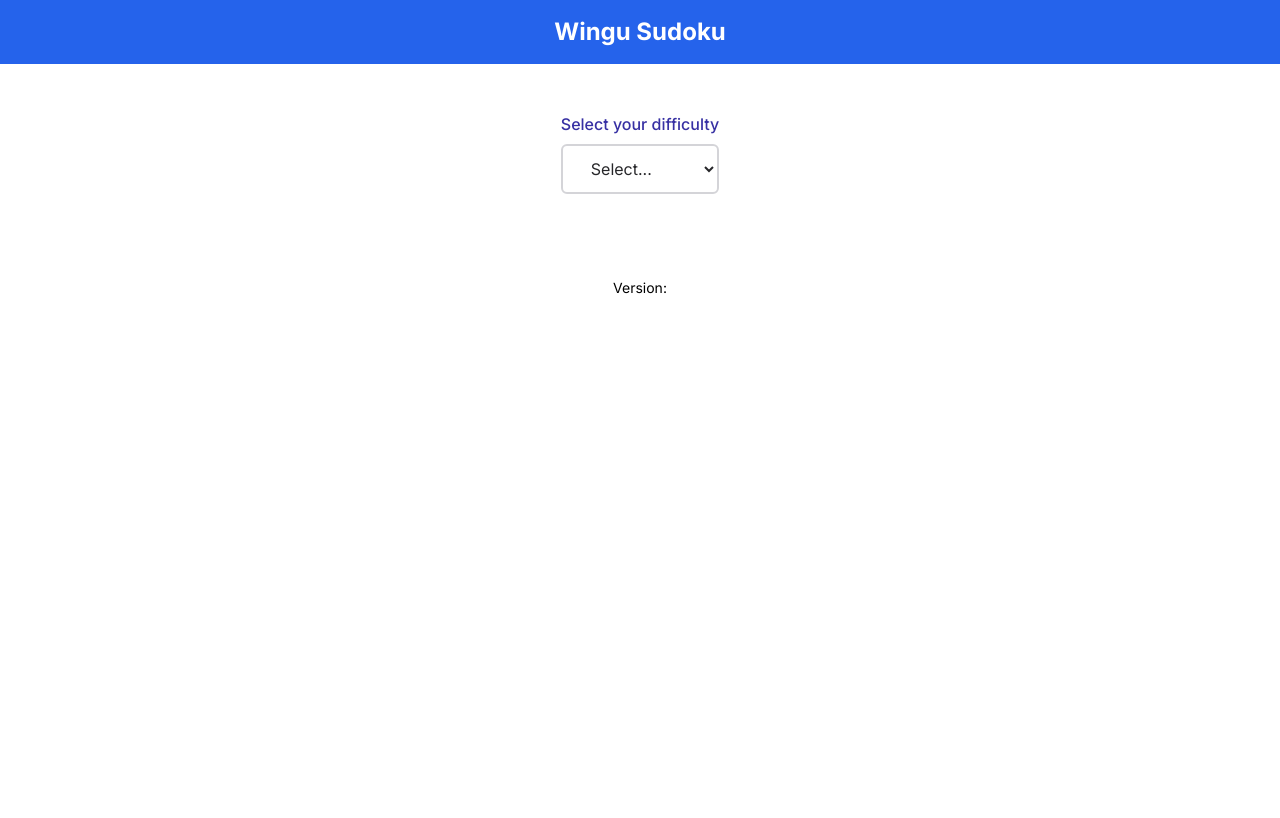
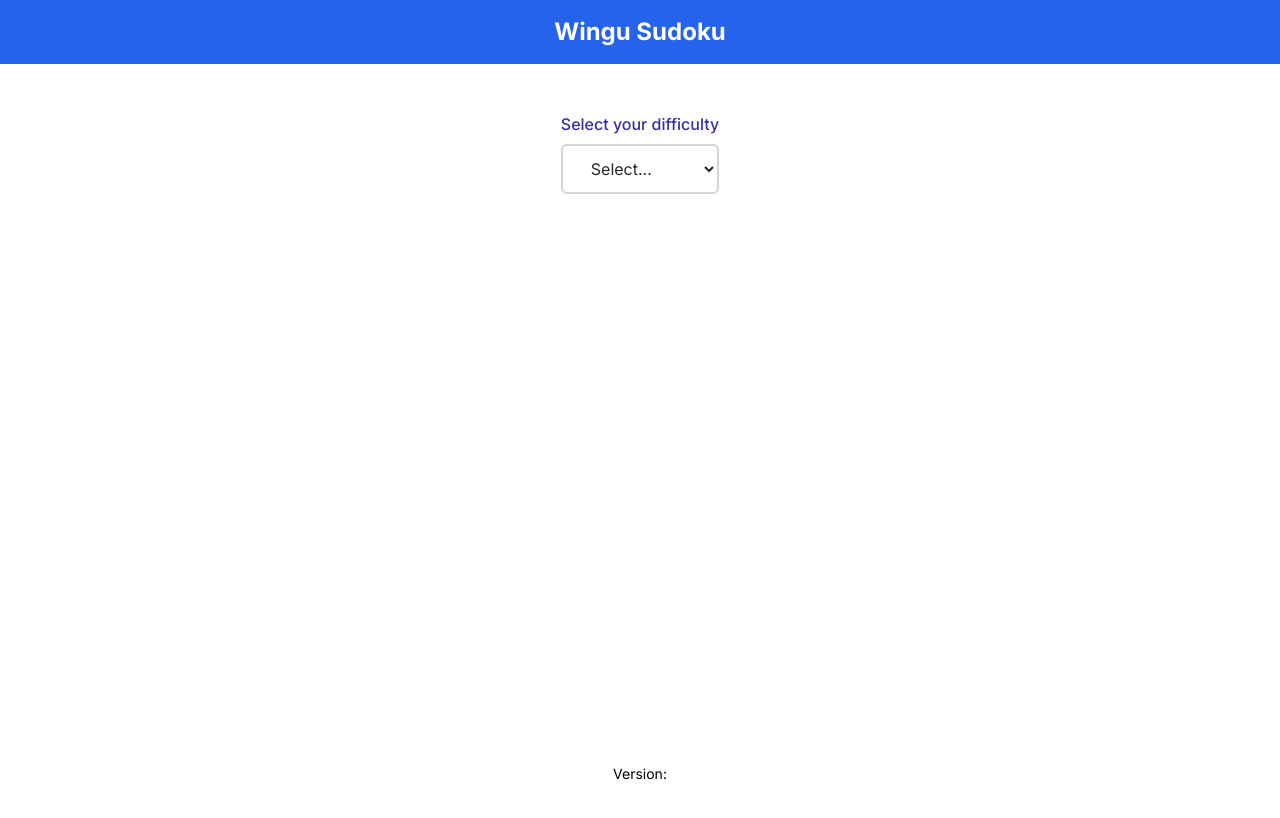
Before and after one commit to drijnkels/sudoku, a Next.js app: page / in a window 1280 px wide. Shown: the top 818 px of the page. Built offline with nearby package versions, Linux system fonts and the light colour scheme.

Commit message:
improve layout to display a version on the bottom of the page

```diff
--- a/src/app/layout.tsx
+++ b/src/app/layout.tsx
@@ -18,14 +18,16 @@
   children: React.ReactNode
 }) {
   return (
-    <html lang="en">
-      <body className={`${inter.className} w-full`}>
+    <html lang="en" className='h-full'>
+      <body className={`${inter.className} w-full h-full flex flex-col`}>
         <header className='bg-blue-600 text-2xl font-bold text-white p-4 text-center'>
           Wingu Sudoku
         </header>
-        <main className="flex min-h-screen flex-col items-center w-full">
+        <main className="flex-1 flex flex-col items-center w-full">
+          <div className='flex-1'>
           {children}
-          <div className='mb-8 text-sm'>
+          </div>
+          <div className='mb-4 text-sm'>
             Version: {publicRuntimeConfig?.version}
           </div>
         </main>
```
